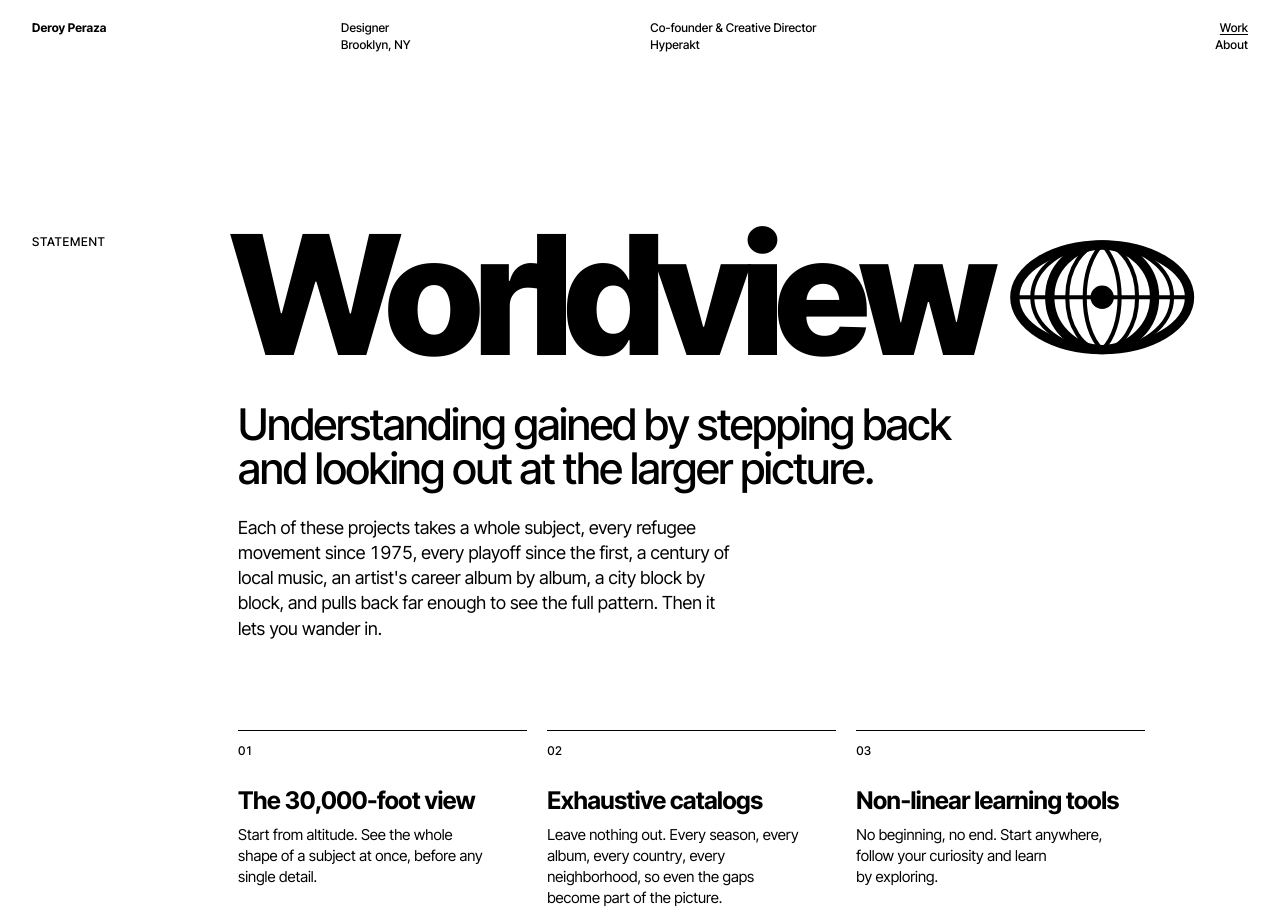
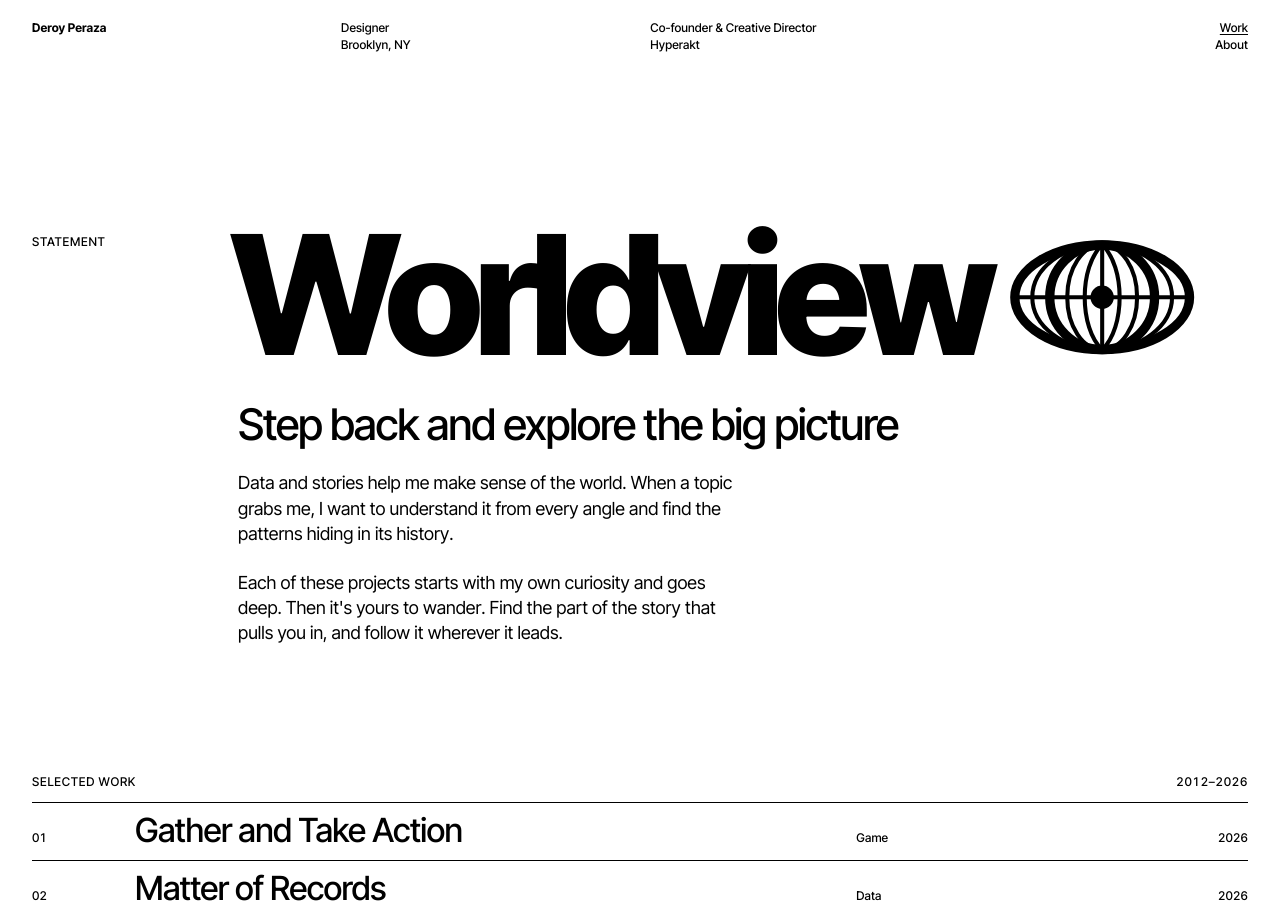
Before and after one commit to deroyperaza/deroy-portfolio, a plain HTML site: page index.html in a window 1280 px wide. Shown: the top 911 px of the page. Drawn offline with Linux system fonts and the light colour scheme.

Commit message:
Worldview statement in Deroy's words; center meridian on the symbol; drop the three points

```diff
--- a/index.html
+++ b/index.html
@@ -23,6 +23,7 @@
     <p class="label">Statement</p>
     <h1 id="outsights-title">Worldview<span class="wv-mark" aria-hidden="true"><svg xmlns="http://www.w3.org/2000/svg" viewBox="0 0 160 100" fill="none" stroke="currentColor">
   <path d="M5 50H155" stroke-width="3.5"/>
+  <path d="M80 5V95" stroke-width="3.5"/>
   <ellipse cx="80" cy="50" rx="60" ry="45" stroke-width="3.5"/>
   <ellipse cx="80" cy="50" rx="30" ry="45" stroke-width="3.5"/>
   <path d="M80 5C100 24 100 76 80 95C60 76 60 24 80 5Z" stroke-width="3.5" stroke-linejoin="round"/>
@@ -30,13 +31,9 @@
   <ellipse cx="80" cy="50" rx="75" ry="45" stroke-width="8"/>
   <circle cx="80" cy="50" r="10" fill="currentColor" stroke="none"/>
 </svg></span></h1>
-    <p class="lead">Understanding gained by stepping back and looking out at the larger picture.</p>
-    <p class="body">Each of these projects takes a whole subject, every refugee movement since 1975, every playoff since the first, a century of local music, an artist&#x27;s career album by album, a city block by block, and pulls back far enough to see the full pattern. Then it lets you wander in.</p>
-  </div>
-  <div class="points grid">
-    <div class="pt"><p class="num">01</p><h3>The 30,000-foot view</h3><p>Start from altitude. See the whole shape of a subject at once, before any single detail.</p></div>
-    <div class="pt"><p class="num">02</p><h3>Exhaustive catalogs</h3><p>Leave nothing out. Every season, every album, every country, every neighborhood, so even the gaps become part of the picture.</p></div>
-    <div class="pt"><p class="num">03</p><h3>Non-linear learning tools</h3><p>No beginning, no end. Start anywhere, follow your curiosity and learn by exploring.</p></div>
+    <p class="lead">Step back and explore the big picture</p>
+    <p class="body">Data and stories help me make sense of the world. When a topic grabs me, I want to understand it from every angle and find the patterns hiding in its history.</p>
+    <p class="body">Each of these projects starts with my own curiosity and goes deep. Then it&#x27;s yours to wander. Find the part of the story that pulls you in, and follow it wherever it leads.</p>
   </div>
 </section>
 
```
Also changed, not shown: logos/worldview.svg.
